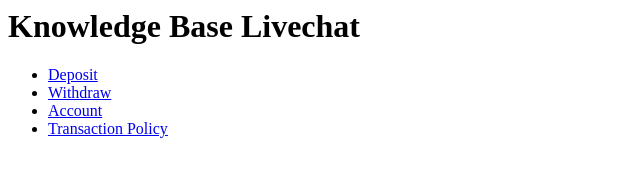
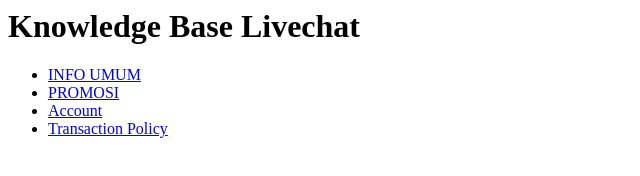
Before and after one commit to Fnx88/Pemulabelajar, a plain HTML site: page index.html in a window 1280 px wide. Shown: the full height of the page, 0-640 px from the left. Drawn offline with Linux system fonts and the light colour scheme.

Commit message:
Update index.html

```diff
--- a/index.html
+++ b/index.html
@@ -1,7 +1,7 @@
 <h1><Color=Red>Knowledge Base Livechat</Color></h1>
 <ul>
-  <li><a href="/knowledge/deposit.html">Deposit</a></li>
-  <li><a href="/knowledge/withdraw.html">Withdraw</a></li>
+  <li><a href="/knowledge/info_umum.html">INFO UMUM</a></li>
+  <li><a href="/knowledge/promosi.html">PROMOSI</a></li>
   <li><a href="/knowledge/account.html">Account</a></li>
   <li><a href="/policy/transaction-policy.html">Transaction Policy</a></li>
 </ul>
```
